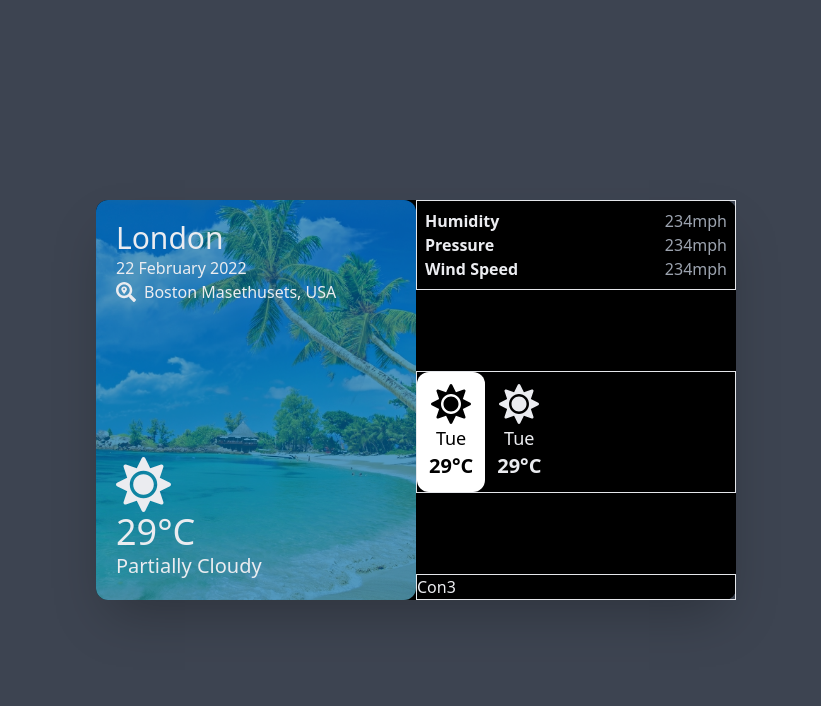
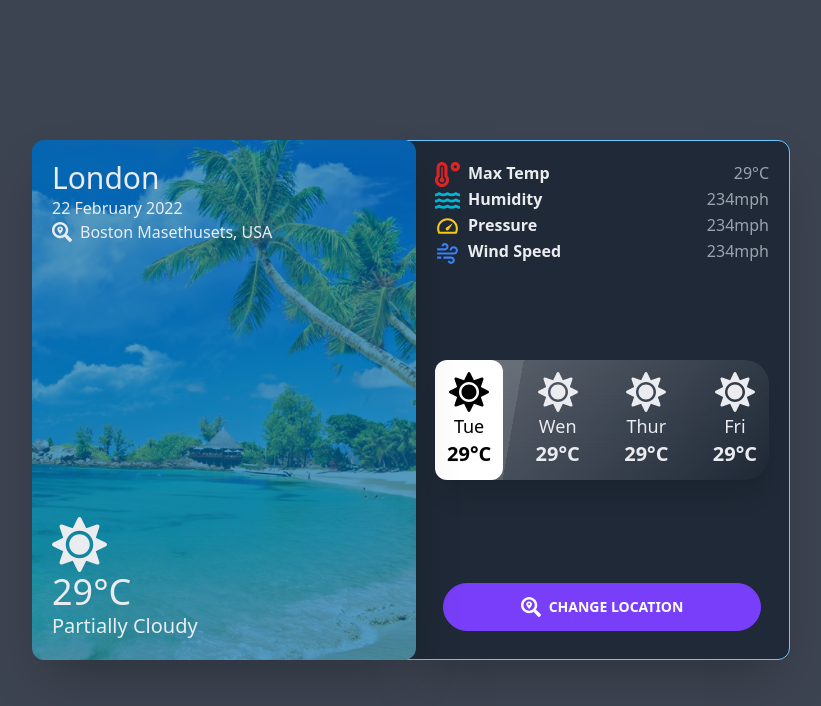
Before and after one commit to migaoo95/react_weather_app, a React (Create React App) app: page / in a window 1280 px wide. Shown: the top 706 px of the page, without its empty margins (224-1045 px from the left). Built offline with nearby package versions, Linux system fonts and the light colour scheme.

Commit message:
Basic Component Structure and Styling

```diff
--- a/src/App.js
+++ b/src/App.js
@@ -1,9 +1,11 @@
 import MainWeather from "./components/MainWeather";
 import WeatherDetails from "./components/WeatherDetails";
+// Import Context Provider
+
 function App() {
   return (
-    <div className="App container flex h-screen">
-      <div className="container m-auto bg-black shadow-2xl rounded-xl   w-1/2 h-1/2 grid grid-cols-2">
+    <div className="App container flex h-screen m-auto">
+      <div className="container m-auto  rounded-xl   w-[60%] h-[65%] grid grid-cols-2">
         <MainWeather />
         <WeatherDetails />
       </div>
--- a/src/components/MainWeather.jsx
+++ b/src/components/MainWeather.jsx
@@ -1,10 +1,11 @@
 import { FaSearchLocation, FaSun } from "react-icons/fa";
+// Import Context
 
 function MainWeather() {
   return (
     <div
       id="main-div"
-      className="rounded-xl bg-[#0369a1] p-5 flex flex-col justify-between"
+      className="rounded-xl bg-[#0369a1] z-[1] shadow-2xl p-5 flex flex-col justify-between"
     >
       {/* TOP WEATHER INFORMATION */}
       <div className="">
--- a/src/components/WeatherDetails.jsx
+++ b/src/components/WeatherDetails.jsx
@@ -1,38 +1,91 @@
-import { FaSun } from "react-icons/fa";
+import {
+  FaSun,
+  FaSearchLocation,
+  FaTemperatureHigh,
+  FaWater,
+} from "react-icons/fa";
+import { BiWind, BiTachometer } from "react-icons/bi";
 function WeatherDetails() {
   return (
-    <div className="bg-black rounded-r-xl flex flex-col justify-between">
+    <div className="bg-[#1f2937] p-5  border border-info pl-7 shadow-2xl left-[-10px] relative rounded-r-xl flex flex-col justify-between">
       {/* CARD ONE ----------------------- */}
-      <div className="border p-2">
+      <div className="text-md">
+        {/* ICON ONE ----------------------- */}
         <div className="flex justify-between">
-          <p className="font-semibold">Humidity</p>
+          <p className="font-semibold">
+            <span className="inline-block align-middle mr-2">
+              <FaTemperatureHigh className="text-[#dc2626]" size="25px" />
+            </span>
+            <span className="">Max Temp</span>
+          </p>
+          <p className="text-[#9ca3af]">29&#176;C</p>
+        </div>
+        {/* ICON TWO ----------------------- */}
+
+        <div className="flex justify-between">
+          <p className="font-semibold">
+            <span className="inline-block align-middle mr-2">
+              <FaWater className="text-[#06b6d4]" size="25px" />
+            </span>
+            <span className="">Humidity</span>
+          </p>
           <p className="text-[#9ca3af]">234mph</p>
         </div>
+        {/* ICON Three ----------------------- */}
         <div className="flex justify-between">
-          <p className="font-semibold">Pressure</p>
+          <p className="font-semibold">
+            <span className="inline-block align-middle mr-2">
+              <BiTachometer className="text-[#facc15]" color="" size="25px" />
+            </span>
+            <span className="">Pressure</span>
+          </p>
           <p className="text-[#9ca3af]">234mph</p>
         </div>
+        {/* ICON FOUR ----------------------- */}
         <div className="flex justify-between">
-          <p className="font-semibold">Wind Speed</p>
+          <p className="font-semibold">
+            <span className="inline-block align-middle mr-2">
+              <BiWind className="text-[#3b82f6]" size="25px" />
+            </span>
+            <span className="">Wind Speed</span>
+          </p>
           <p className="text-[#9ca3af]">234mph</p>
         </div>
       </div>
       {/* CARD TWO ----------------------- */}
-      <div className="border flex">
+      <div className="flex justify-between glass rounded-3xl shadow-xl">
         {/* DIV HERE  */}
-        <div className=" bg-white rounded-xl p-3 text-center text-black">
+        <div className=" bg-white rounded-xl p-3 text-center text-black cursor-pointer">
           <FaSun className="m-auto" size="40px" />
           <p className="text-lg">Tue</p>
           <p className="font-bold text-xl">29&#176;C</p>
         </div>
-        <div className=" rounded-xl p-3 text-center ">
+        <div className=" rounded-xl p-3 text-center hover:glass cursor-pointer">
           <FaSun className="m-auto" size="40px" />
-          <p className="text-lg">Tue</p>
+          <p className="text-lg">Wen</p>
+          <p className="font-bold text-xl">29&#176;C</p>
+        </div>
+        <div className=" rounded-xl p-3 text-center  hover:glass cursor-pointer">
+          <FaSun className="m-auto" size="40px" />
+          <p className="text-lg">Thur</p>
+          <p className="font-bold text-xl">29&#176;C</p>
+        </div>
+        <div className=" rounded-xl p-3 text-center  hover:glass cursor-pointer">
+          <FaSun className="m-auto" size="40px" />
+          <p className="text-lg">Fri</p>
           <p className="font-bold text-xl">29&#176;C</p>
         </div>
       </div>
+
       {/* CARD THREE ----------------------- */}
-      <div className="border">Con3</div>
+      <div className="p-2">
+        <button className="btn btn-primary btn-block rounded-3xl">
+          <span>
+            <FaSearchLocation className="mr-2" size="20px" />
+          </span>
+          Change Location
+        </button>
+      </div>
     </div>
   );
 }
--- /dev/null
+++ b/src/components/context/WeatherContext.js
@@ -0,0 +1,36 @@
+// Import Context
+import { createContext, useState } from "react";
+
+// Create Context
+const WeatherContext = createContext();
+
+// Create and Export a props provider
+export const WeatherContextProvider = ({ children }) => {
+  const [weather, setWeather] = useState({});
+  const fetchWeather = async () => {
+    const details = {
+      city: "London",
+      apiKey: "7ae808cef378f060c0a095d335cb4422",
+    };
+    const getWeatherResponse = await fetch(
+      `http://api.openweathermap.org/data/2.5/weather?q=${details.city}&units=metric&appid=${details.apiKey}`
+    );
+    const response = await getWeatherResponse.json();
+
+    setWeather(response);
+  };
+
+  // Return Values inside a provider
+  return (
+    <WeatherContext.Provider
+      value={{
+        weather,
+        fetchWeather,
+      }}
+    >
+      {children}
+    </WeatherContext.Provider>
+  );
+};
+
+export default WeatherContext;
```
